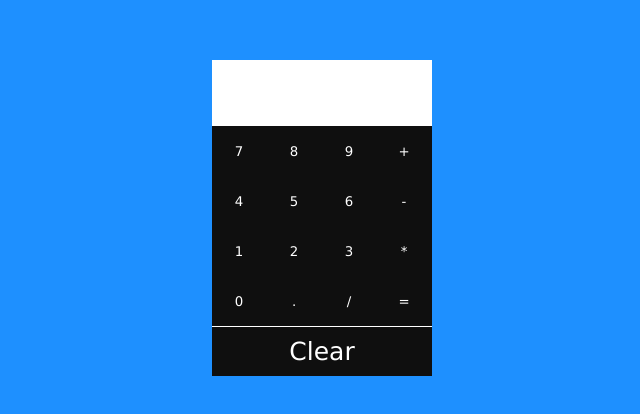
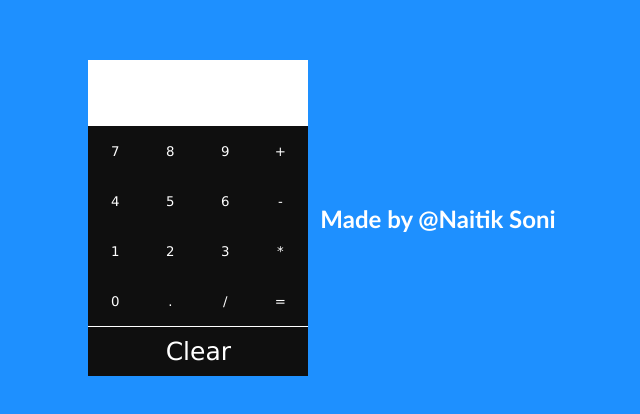
Before and after one commit to Naitik-Soni/GitRepository, a plain HTML site: page Calc.html in a window 1280 px wide. Shown: the part 150-564 px from the top of the page, without its empty margins (318-958 px from the left). Drawn offline with Linux system fonts and the light colour scheme.

Commit message:
Update Calc.html

```diff
--- a/Calc.html
+++ b/Calc.html
@@ -52,6 +52,11 @@ button	{
 	border-top: 1px solid white;
 	height: 50px;
 }
+		h2{
+	color: white;
+	font-family: candara;
+	float:
+}
 	</style>
 </head>
 <body>
@@ -78,8 +83,9 @@ button	{
 			<input type="button" name="" value="." onclick="form1.display.value+='.'">
 			<input type="button" name="" value="/" onclick="form1.display.value+='/'">
 			<input type="button" name="" value="=" onclick="form1.display.value = eval(form1.display.value)"><br>
-			<button onclick="form1.display.value='0'" class="but">Clear</button>
+			<button onclick="form1.display.value=''" class="but">Clear</button>
 		</div>
 	</form>
+	&nbsp&nbsp&nbsp<h2>Made by @Naitik Soni</h2>
 </body>
 </html>
```
